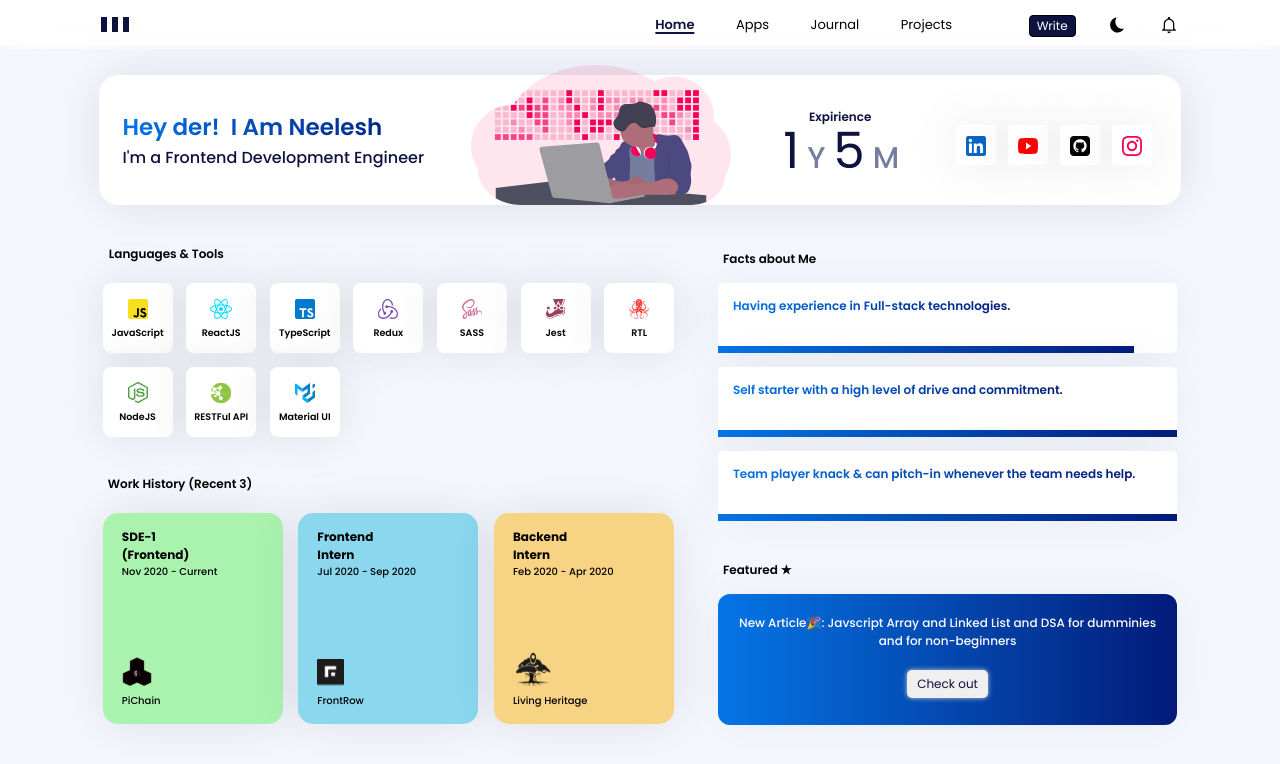
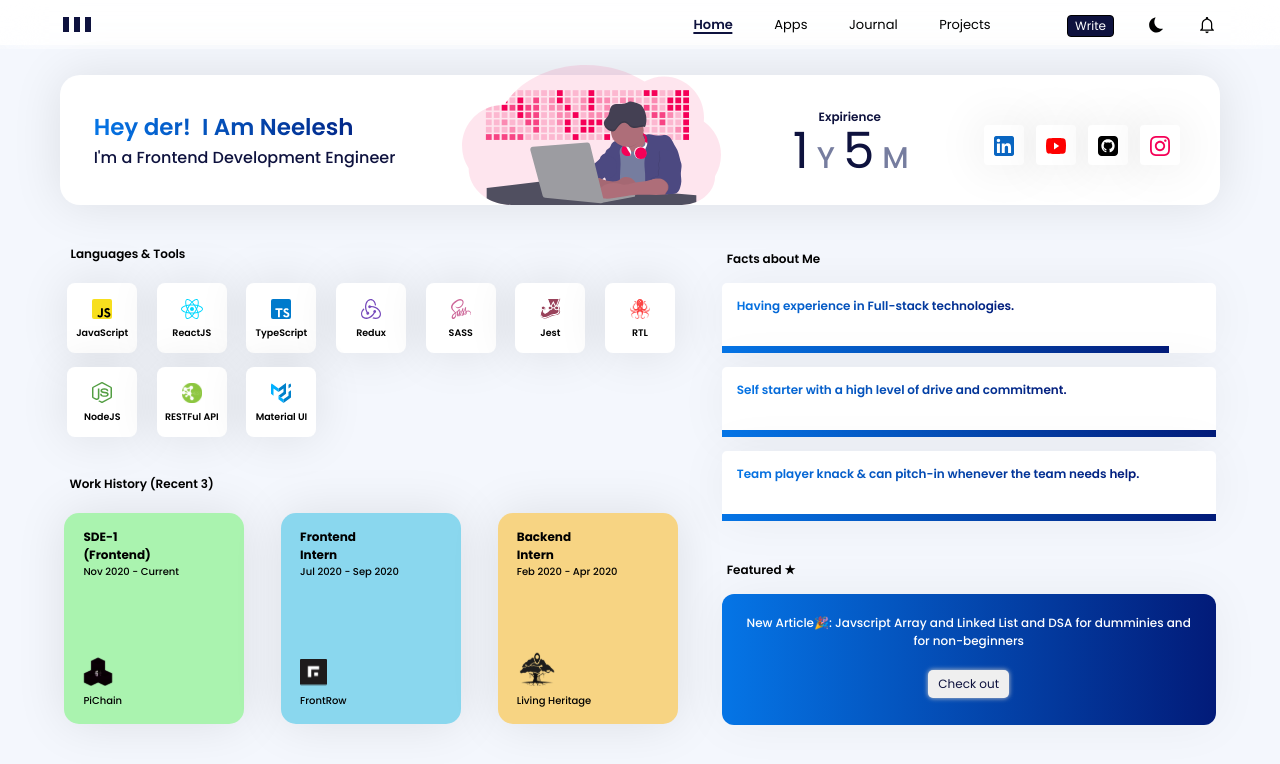
Before and after one commit to neeleshio/myfolio-webapp, a React (Create React App) app: page / in a window 1280 px wide. Shown: the top 764 px of the page. Built offline with nearby package versions, Linux system fonts and the light colour scheme.

Commit message:
small margin

```diff
--- a/src/layouts/MainLayout/Components/Topbar/TopbarStyles.scss
+++ b/src/layouts/MainLayout/Components/Topbar/TopbarStyles.scss
@@ -10,7 +10,7 @@
         display: flex;
         justify-content: space-between;
         align-items: center;
-        padding: 12px 6.2vw;
+        padding: 12px 3.2vw;
         margin: 0 22px;
 
         //breakpoint
--- a/src/views/Portfolio/PortfolioStyles.scss
+++ b/src/views/Portfolio/PortfolioStyles.scss
@@ -1,7 +1,7 @@
 @import '../../styles/config';
 
 #portfolio {
-    padding: 30px 6vw;
+    padding: 30px 3vw;
 
     @media screen and (max-width: 980px) {
         padding: 20px 0;
```
